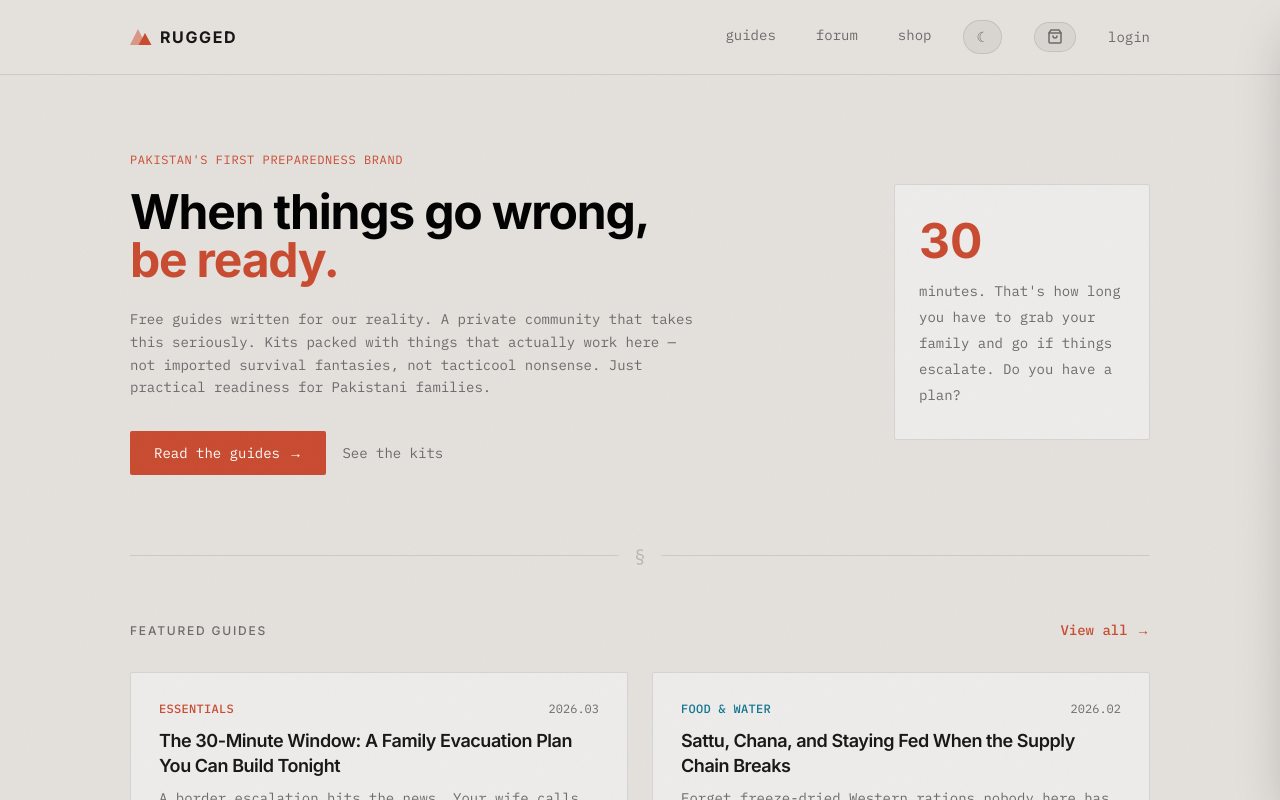
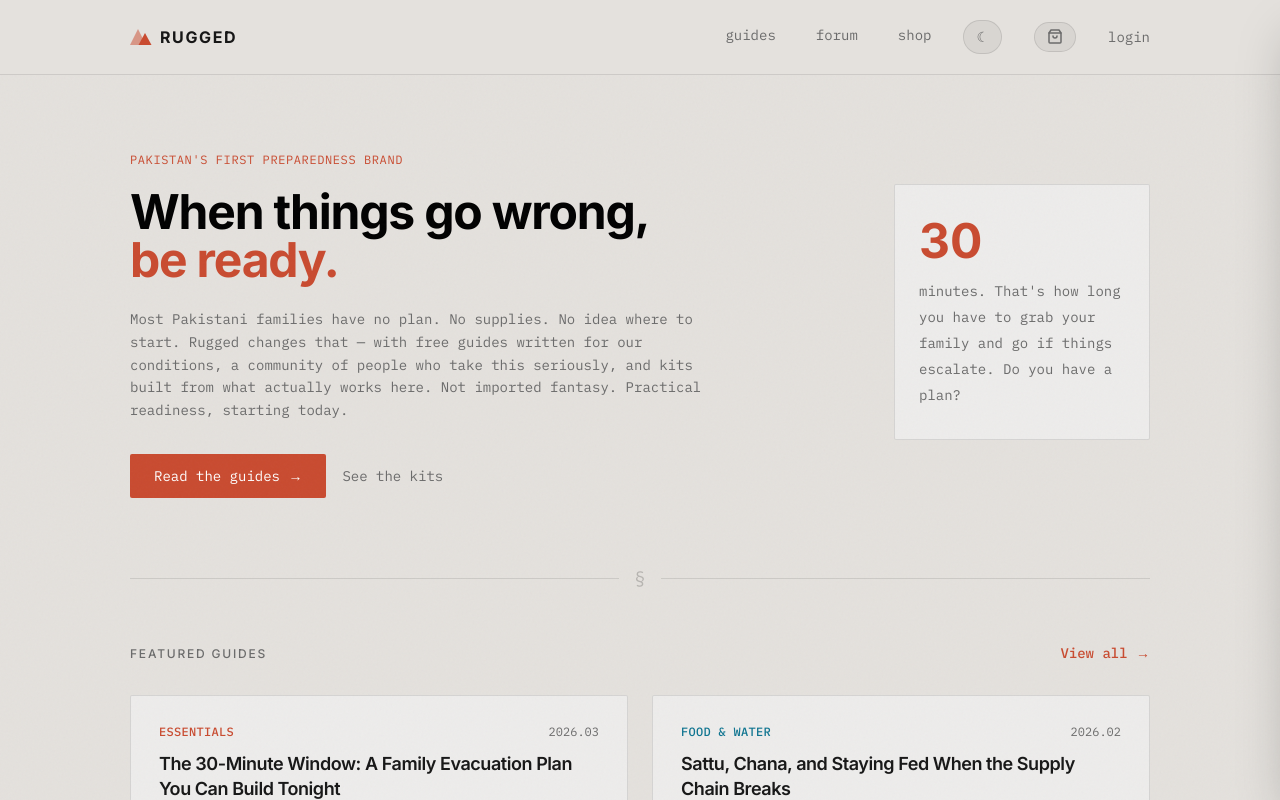
Before and after one commit to jiyad-ahsan/rugged-pk, a Next.js app: page / in a window 1280 px wide. Shown: the top 800 px of the page. Built offline with nearby package versions, Linux system fonts and the light colour scheme; no server answers; the database is empty.

Commit message:
Sharpen hero copy to lead with the problem, not the product
Co-Authored-By: Claude Sonnet 4.6 <noreply@anthropic.com>

```diff
--- a/app/page.jsx
+++ b/app/page.jsx
@@ -81,9 +81,10 @@ export default async function Home() {
             <span className="text-rugged-500 dark:text-rugged-400">be ready.</span>
           </h1>
           <p className="text-sm text-sand-600 dark:text-sand-500 max-w-xl leading-relaxed mb-8">
-            Free guides written for our reality. A private community that takes this seriously.
-            Kits packed with things that actually work here — not imported survival fantasies,
-            not tacticool nonsense. Just practical readiness for Pakistani families.
+            Most Pakistani families have no plan. No supplies. No idea where to start.
+            Rugged changes that — with free guides written for our conditions, a community
+            of people who take this seriously, and kits built from what actually works here.
+            Not imported fantasy. Practical readiness, starting today.
           </p>
           <div className="flex gap-4 items-center">
             <Link href="/guides" className="btn-primary">
```
